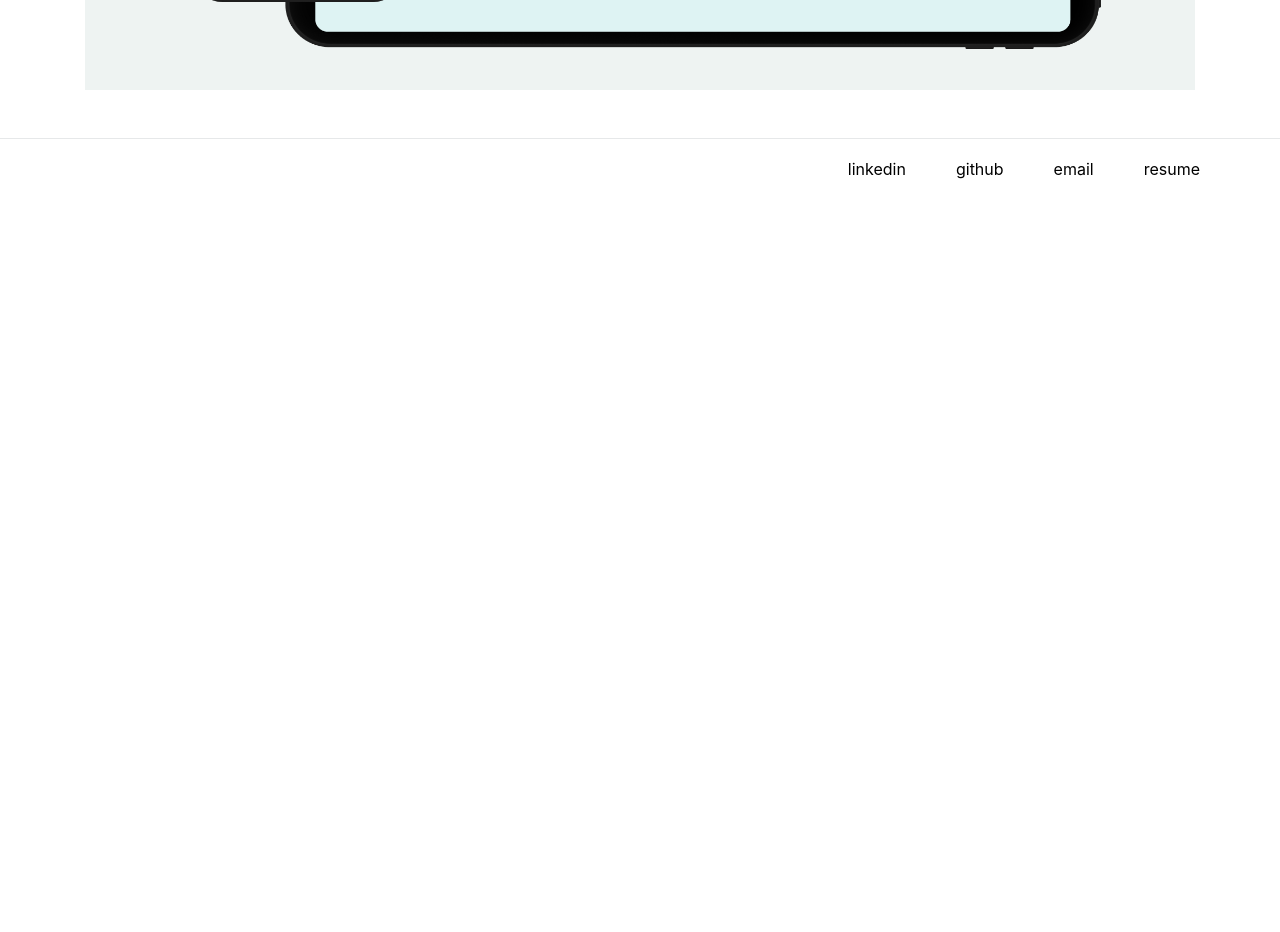
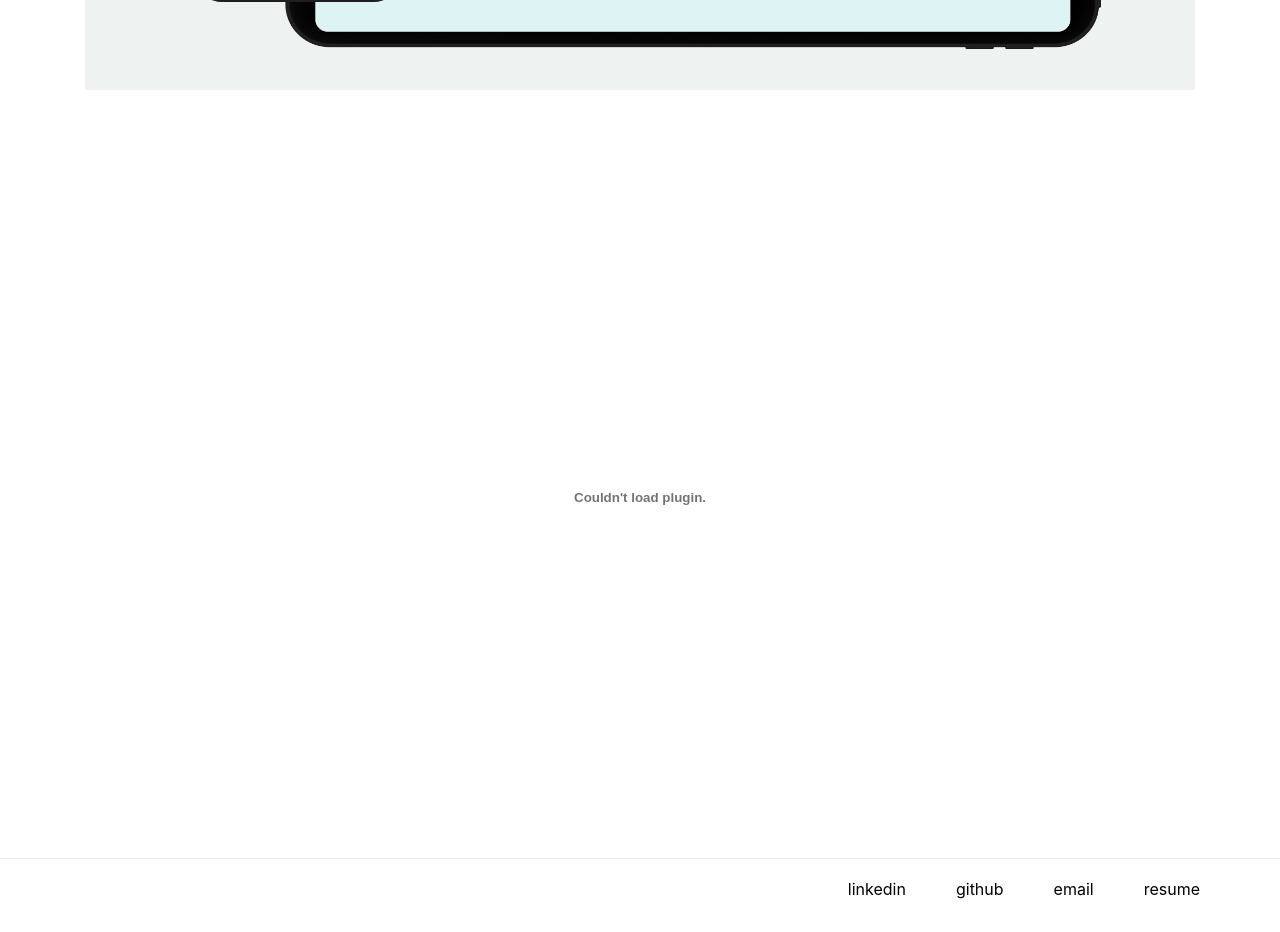
Before and after one commit to gracebodur/mgbportfolio, a React (Create React App) app: page / in a window 1280 px wide. Shown: the part 5500-6432 px from the top of the page. Before the commit the page ends 5712 px from the top, so only its background shows below. Built offline with nearby package versions, Linux system fonts and the light colour scheme.

Commit message:
trying to implement react-pdf add resume pdf file using object+embed tag as placeholder

```diff
--- a/src/App.js
+++ b/src/App.js
@@ -7,7 +7,9 @@ import Skills from './Skills/Skills'
 import ProjectHeader from './ProjectHeader/ProjectHeader'
 import Projects from './Projects/Projects'
 import ScrollToTop from './ScrollToTop/ScrollToTop'
+import Resume from './Resume/Resume'
 import Footer from './Footer/Footer'
+
 
 
 class App extends React.Component {
@@ -21,6 +23,7 @@ class App extends React.Component {
 				<ProjectHeader />
 				<Projects />
 				<ScrollToTop />
+				<Resume />
 				<Footer />
 			</div>
 
--- a/src/Resume/Resume.js
+++ b/src/Resume/Resume.js
@@ -1 +1,10 @@
 import React from 'react'
+import pdf from './resume.pdf'
+
+export default function Resume () {
+    return (
+        <object className='embed-responsive embed-responsive-16by9' data={pdf} type="application/pdf">
+            <embed className='embed-responsive-item' src={pdf} type="application/pdf" title='Grace resume'></embed>
+        </object>
+    )
+}
```
Also changed, not shown: 2 other files (tests, documents, lock files or other folders).
